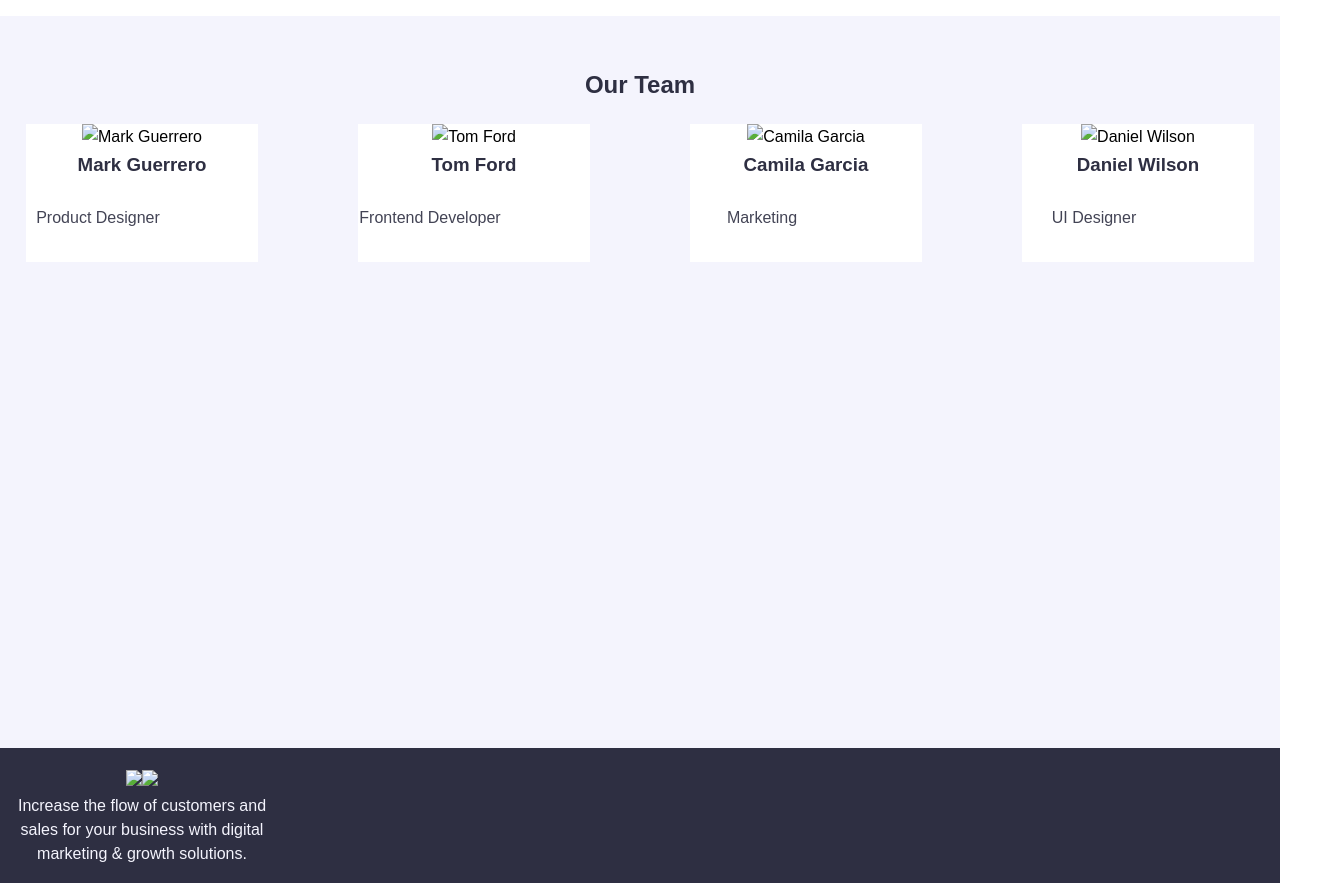
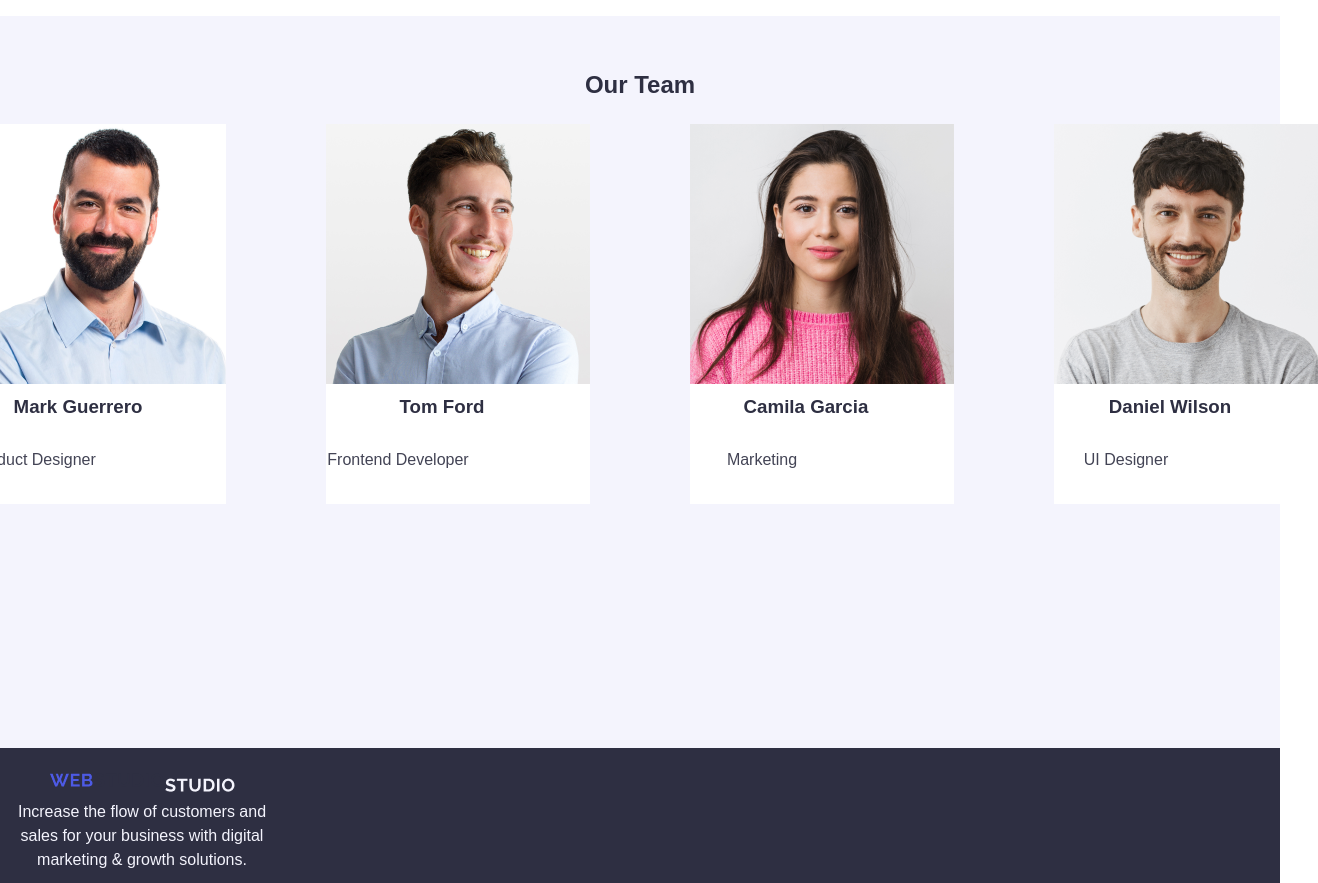
Before and after one commit to danielsheremeta/goit-matkup-hw-01, a plain HTML site: page index.html in a window 1280 px wide. Shown: the part 860-1743 px from the top of the page, 1318 px wide, since content can reach past the window. Drawn offline with Linux system fonts and the light colour scheme.

Commit message:
Update index.html

```diff
--- a/index.html
+++ b/index.html
@@ -153,7 +153,7 @@
 <body>
     <header>
         <div class="logo">
-            <img src="/images/Logo.png">
+            <img src="/Logo.png">
         </div>
         <nav>
             <div class="section1">
@@ -191,22 +191,22 @@
         <h2>Our Team</h2>
         <div class="team-grid">
             <div class="team-member">
-                <img src="/images/img.png" alt="Mark Guerrero" width="264px" height="260px" >
+                <img src="/img.png" alt="Mark Guerrero" width="264px" height="260px" >
                 <h3>Mark Guerrero</h3>
                 <p>Product Designer</p>
             </div>
             <div class="team-member">
-                <img src="/images/img2.png" alt="Tom Ford" width="264px" height="260px">
+                <img src="/img2.png" alt="Tom Ford" width="264px" height="260px">
                 <h3>Tom Ford</h3>
                 <p>Frontend Developer</p>
             </div>
             <div class="team-member">
-                <img src="/images/img3.png" alt="Camila Garcia" width="264px" height="260px">
+                <img src="/img3.png" alt="Camila Garcia" width="264px" height="260px">
                 <h3>Camila Garcia</h3>
                 <p>Marketing</p>
             </div>
             <div class="team-member">
-                <img src="/images/img4.png" alt="Daniel Wilson" width="264px" height="260px">
+                <img src="/img4.png" alt="Daniel Wilson" width="264px" height="260px">
                 <h3>Daniel Wilson</h3>
                 <p>UI Designer</p>
             </div>
@@ -214,7 +214,7 @@
     </section>
     <footer>
         <section>
-        <a href="#"><img src="/images/Logo.png"><img src="/images/Studio.png"></a>
+        <a href="#"><img src="/Logo.png"><img src="/Studio.png"></a>
         <p>Increase the flow of customers and sales for your business with digital marketing & growth solutions.</p>
         </section>
     </footer>
```
